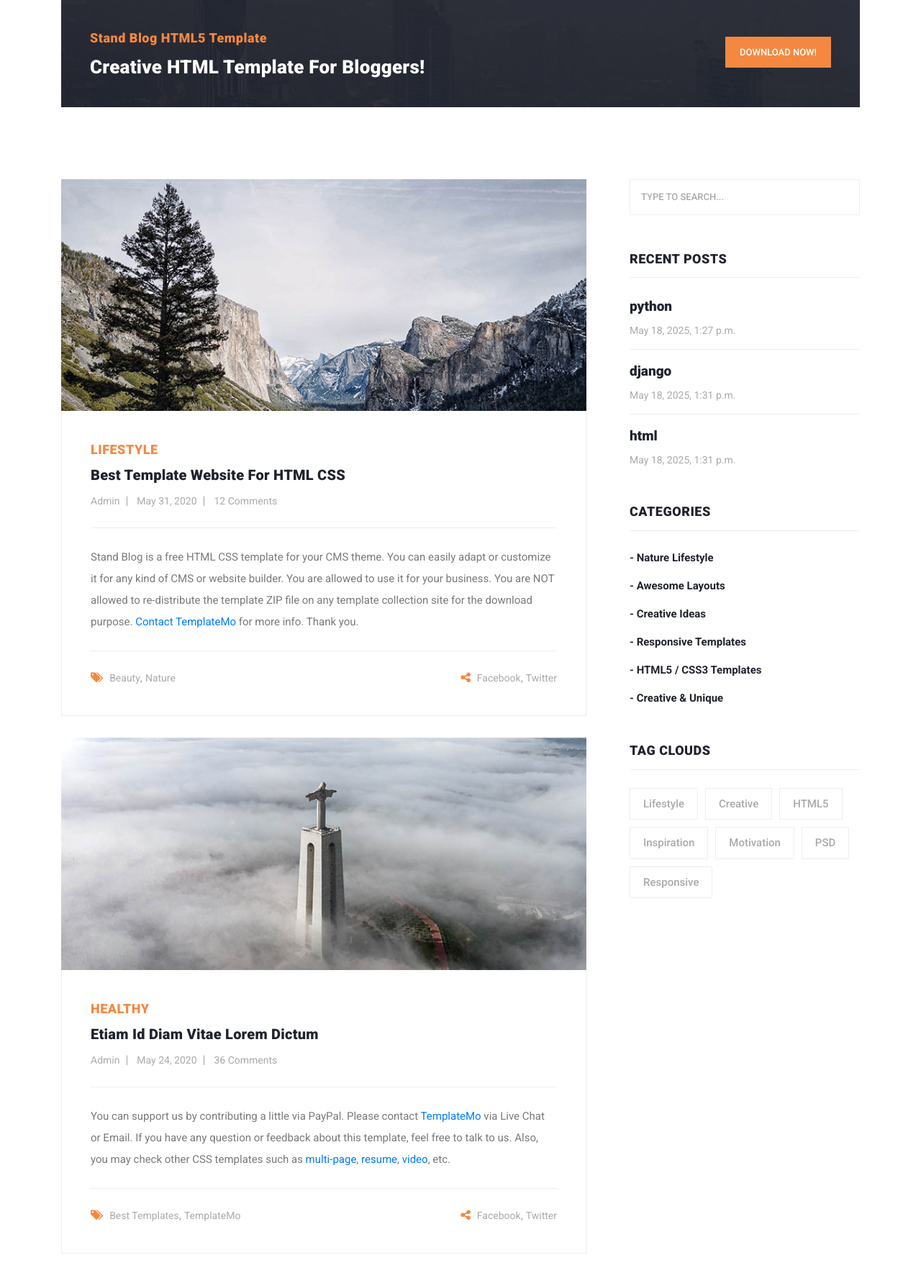
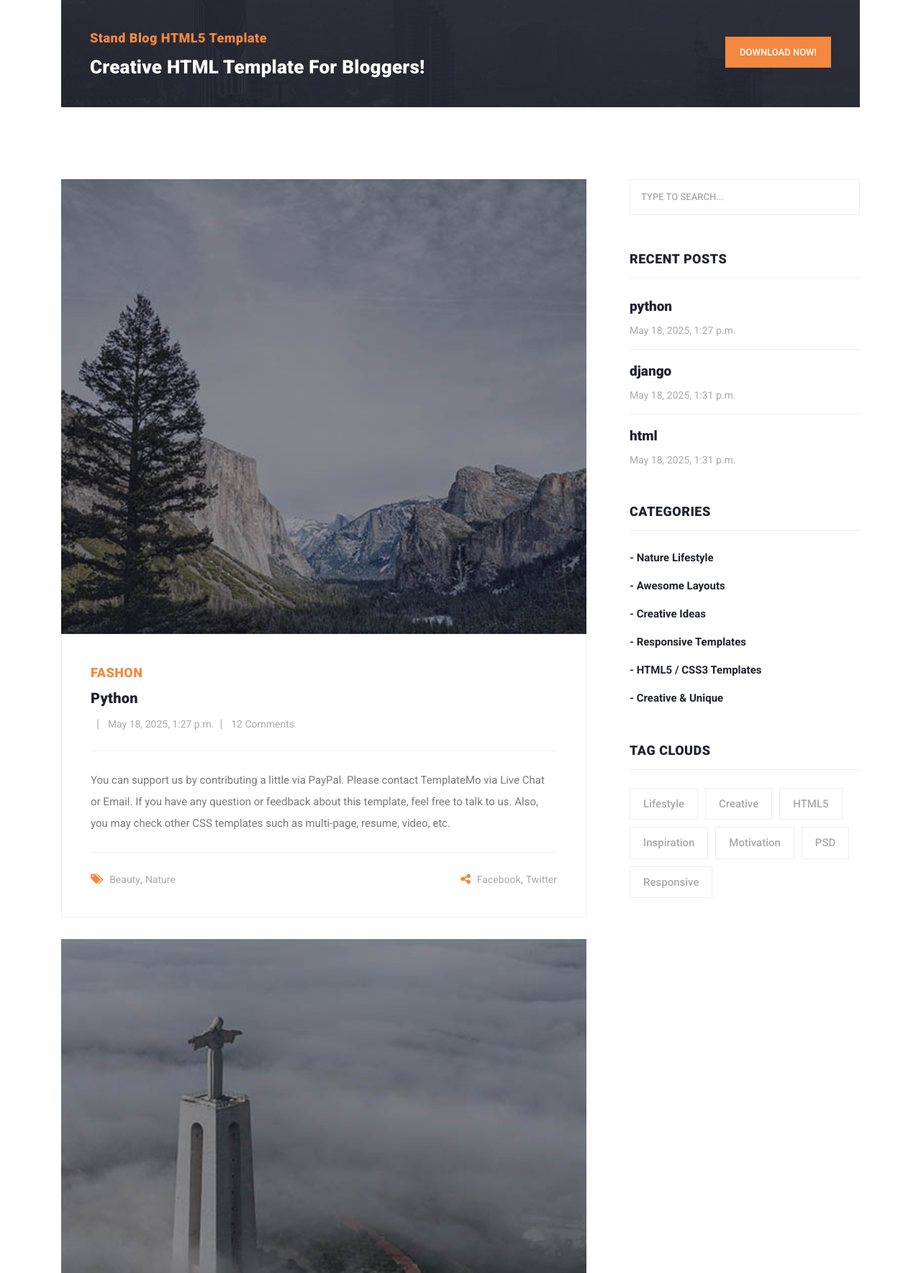
Before and after one commit to amiramkhodadi/Blog_en, a Django app: page / in a window 1280 px wide. Shown: the part 545-2314 px from the top of the page at 72% size. Run offline with Django 5.2, Linux system fonts and the light colour scheme; data comes from the database, SQL or seed files in the repository; some libraries are stand-ins or nearby versions.

Commit message:
dynamic home page for recent three new article post

```diff
--- a/home/templates/home/index.html
+++ b/home/templates/home/index.html
@@ -62,20 +62,21 @@ Home Page
           <div class="col-lg-8">
             <div class="all-blog-posts">
               <div class="row">
+                  {% for article in recent_articles %}
                 <div class="col-lg-12">
                   <div class="blog-post">
                     <div class="blog-thumb">
-                      <img src={% static "images/blog-post-01.jpg" %} alt="">
+                        <img src='{{ article.image.url }}' alt="test">
                     </div>
                     <div class="down-content">
-                      <span>Lifestyle</span>
-                      <a href="post-details.html"><h4>Best Template Website for HTML CSS</h4></a>
+                      <span>{{ article.category.first }}</span>
+                      <a href="post-details.html"><h4>{{ article.title}}</h4></a>
                       <ul class="post-info">
-                        <li><a href="#">Admin</a></li>
-                        <li><a href="#">May 31, 2020</a></li>
+                        <li><a href="#">{{ article.author.get_full_name }}</a></li>
+                        <li><a href="#">{{ article.created_date}}</a></li>
                         <li><a href="#">12 Comments</a></li>
                       </ul>
-                      <p>Stand Blog is a free HTML CSS template for your CMS theme. You can easily adapt or customize it for any kind of CMS or website builder. You are allowed to use it for your business. You are NOT allowed to re-distribute the template ZIP file on any template collection site for the download purpose. <a rel="nofollow" href="https://templatemo.com/contact" target="_parent">Contact TemplateMo</a> for more info. Thank you.</p>
+                      <p>{{ article.content }}</p>
                       <div class="post-options">
                         <div class="row">
                           <div class="col-6">
@@ -97,76 +98,7 @@ Home Page
                     </div>
                   </div>
                 </div>
-                <div class="col-lg-12">
-                  <div class="blog-post">
-                    <div class="blog-thumb">
-                      <img src={% static "images/blog-post-02.jpg" %} alt="">
-                    </div>
-                    <div class="down-content">
-                      <span>Healthy</span>
-                      <a href="post-details.html"><h4>Etiam id diam vitae lorem dictum</h4></a>
-                      <ul class="post-info">
-                        <li><a href="#">Admin</a></li>
-                        <li><a href="#">May 24, 2020</a></li>
-                        <li><a href="#">36 Comments</a></li>
-                      </ul>
-                      <p>You can support us by contributing a little via PayPal. Please contact <a rel="nofollow" href="https://templatemo.com/contact" target="_parent">TemplateMo</a> via Live Chat or Email. If you have any question or feedback about this template, feel free to talk to us. Also, you may check other CSS templates such as <a rel="nofollow" href="https://templatemo.com/tag/multi-page" target="_parent">multi-page</a>, <a rel="nofollow" href="https://templatemo.com/tag/resume" target="_parent">resume</a>, <a rel="nofollow" href="https://templatemo.com/tag/video" target="_parent">video</a>, etc.</p>
-                      <div class="post-options">
-                        <div class="row">
-                          <div class="col-6">
-                            <ul class="post-tags">
-                              <li><i class="fa fa-tags"></i></li>
-                              <li><a href="#">Best Templates</a>,</li>
-                              <li><a href="#">TemplateMo</a></li>
-                            </ul>
-                          </div>
-                          <div class="col-6">
-                            <ul class="post-share">
-                              <li><i class="fa fa-share-alt"></i></li>
-                              <li><a href="#">Facebook</a>,</li>
-                              <li><a href="#">Twitter</a></li>
-                            </ul>
-                          </div>
-                        </div>
-                      </div>
-                    </div>
-                  </div>
-                </div>
-                <div class="col-lg-12">
-                  <div class="blog-post">
-                    <div class="blog-thumb">
-                      <img src={% static "images/blog-post" %} alt="">
-                    </div>
-                    <div class="down-content">
-                      <span>Fashion</span>
-                      <a href="post-details.html"><h4>Donec tincidunt leo nec magna</h4></a>
-                      <ul class="post-info">
-                        <li><a href="#">Admin</a></li>
-                        <li><a href="#">May 14, 2020</a></li>
-                        <li><a href="#">48 Comments</a></li>
-                      </ul>
-                      <p>Nullam at quam ut lacus aliquam tempor vel sed ipsum. Donec pellentesque tincidunt imperdiet. Mauris sit amet justo vulputate, cursus massa congue, vestibulum odio. Aenean elit nunc, gravida in erat sit amet, feugiat viverra leo. Phasellus interdum, diam commodo egestas rhoncus, turpis nisi consectetur nibh, in vehicula eros orci vel neque.</p>
-                      <div class="post-options">
-                        <div class="row">
-                          <div class="col-6">
-                            <ul class="post-tags">
-                              <li><i class="fa fa-tags"></i></li>
-                              <li><a href="#">HTML CSS</a>,</li>
-                              <li><a href="#">Photoshop</a></li>
-                            </ul>
-                          </div>
-                          <div class="col-6">
-                            <ul class="post-share">
-                              <li><i class="fa fa-share-alt"></i></li>
-                              <li><a href="#">Facebook</a>,</li>
-                              <li><a href="#">Twitter</a></li>
-                            </ul>
-                          </div>
-                        </div>
-                      </div>
-                    </div>
-                  </div>
-                </div>
+                    {% endfor %}
                 <div class="col-lg-12">
                   <div class="main-button">
                     <a href="blog.html">View All Posts</a>
```
